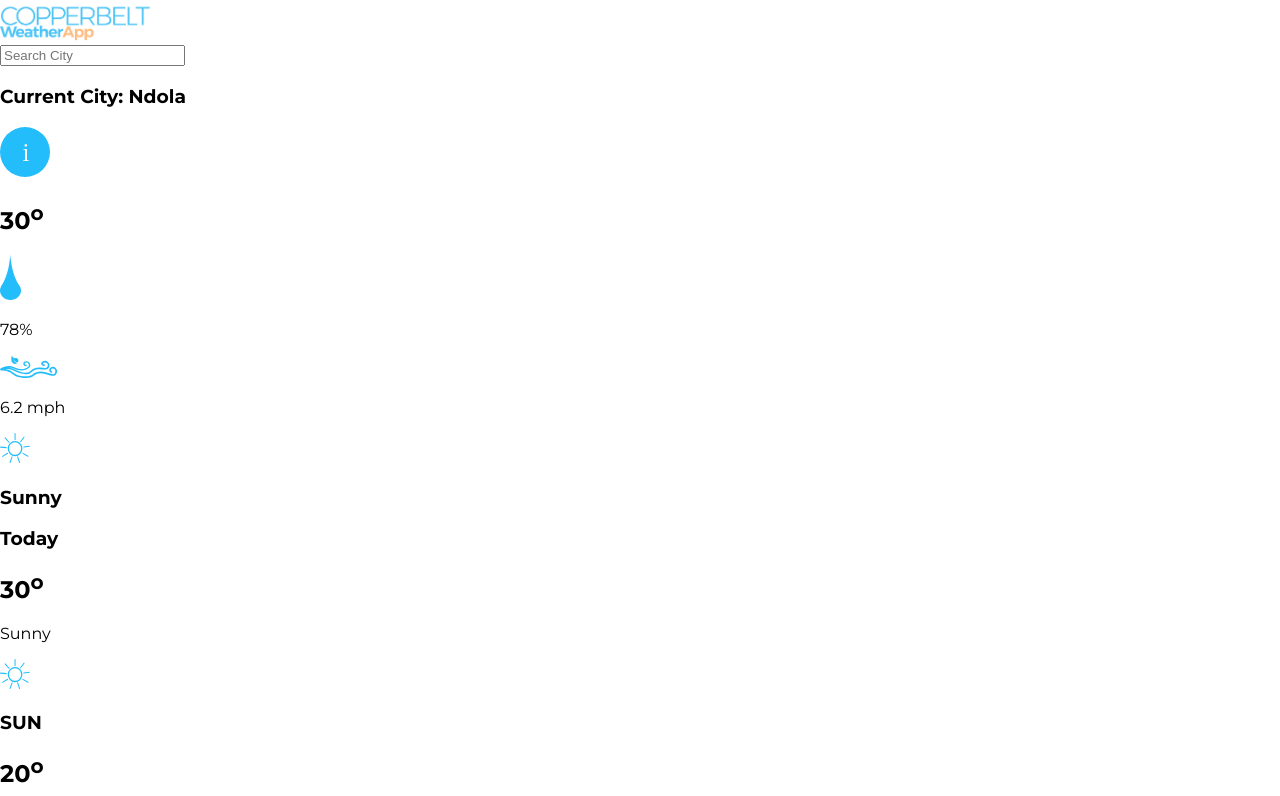
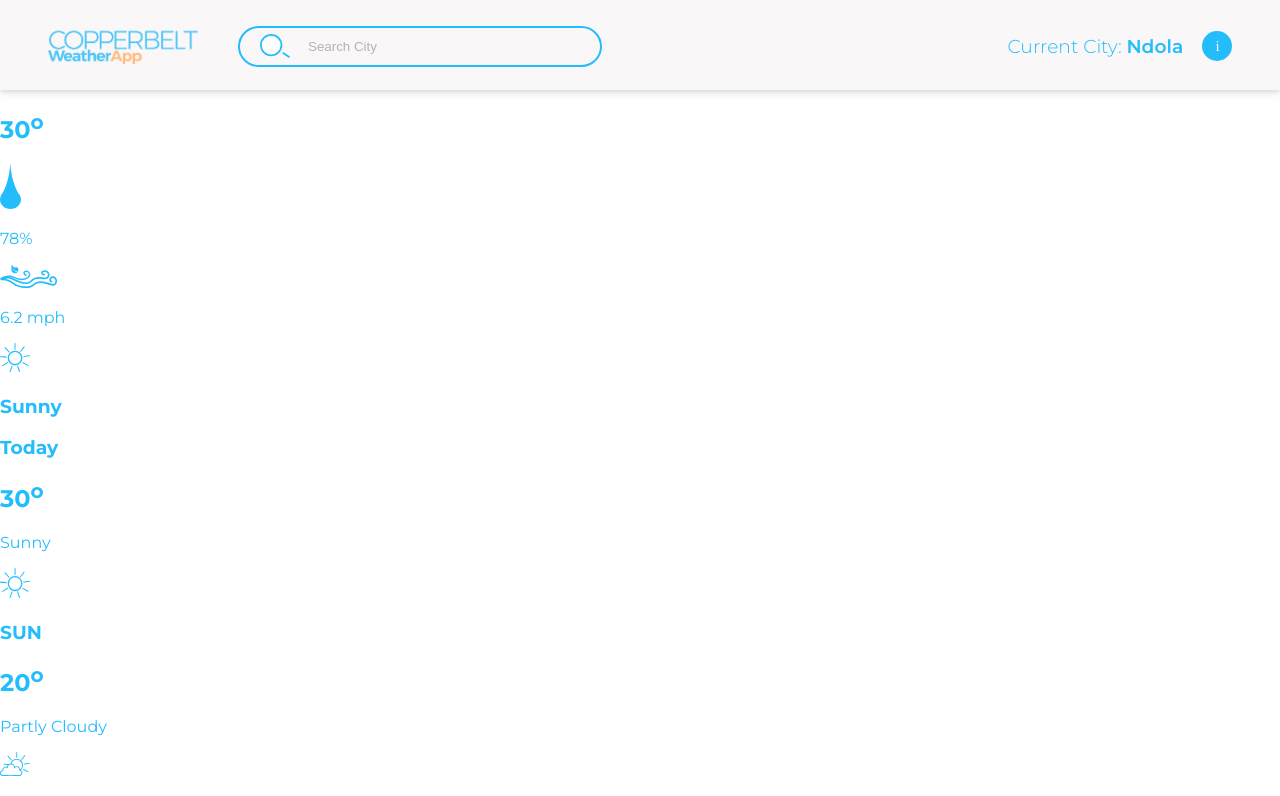
Before and after one commit to Ms-Mwenge/CB_weather_app, a plain HTML site: page index.html in a window 1280 px wide. Shown: the top 796 px of the page. Drawn offline with Linux system fonts and the light colour scheme.

Commit message:
Navigation styling done

```diff
--- a/css/styles.css
+++ b/css/styles.css
@@ -6,4 +6,93 @@
 body{
     font-family: 'Montserrat', sans-serif;
     margin: 0;
+    color:#23BDFC;
 }
+
+nav{
+
+    display: flex;
+    justify-content: space-between;
+    align-items: center;
+
+    padding-top: 1em;
+    padding-bottom: .85em;
+    padding-left: 3em;
+    padding-right: 3em;
+
+
+    background-color: #F9F7F7;
+    box-shadow: 0 2px 4px rgba(0, 0, 0, 0.08), 0 4px 8px rgba(0, 0, 0, 0.08);
+}
+
+nav div{
+    display: flex;
+    justify-content: space-between;
+    align-items: center;
+}
+
+nav div.logo img.logo{
+    margin-right: 2.5em;
+}
+
+nav div.logo form div.input-group{
+    border: solid 2px #23BDFC;
+    border-radius: 2.5em;
+    padding: .25em;
+    width: 22em;
+
+    justify-content: flex-start;
+
+
+}
+nav div.logo form div.input-group img{
+    margin-left: 1em;
+    margin-right: 1em;
+    margin-top: .15em;
+    margin-bottom: .15em;
+
+    width: 30px;
+
+}
+
+nav div.logo form div.input-group input{
+    margin: 0em;
+    border: none;
+    background: none;
+    width: 75%;
+}
+nav div.logo form div.input-group input::after{
+    margin: 0em;
+    border: none;
+    background: none;
+}
+nav div.logo form div.input-group input:focus{
+    margin: 0em;
+    border: none;
+    background: none;
+    outline: none;
+    box-shadow: none;
+}
+nav div.logo form div.input-group input:active{
+    margin: 0em;
+    border: none;
+    background: none;
+}
+nav div.logo form div.input-group input::placeholder{
+    color: #353535;
+    opacity: 0.35;
+}
+
+
+nav div.c-city h3{
+    font-weight: 300;
+    margin-right: 1em;
+
+}
+nav div.c-city h3 span{
+    font-weight: 600;
+}
+nav div.c-city img{
+    width: 30px;
+    cursor: pointer;
+}
--- a/index.html
+++ b/index.html
@@ -9,19 +9,24 @@
   <body>
     <!-- Navigation -->
     <nav>
-      <div>
-        <img
-          src="assets/images/Logo-plain.png"
-          alt="The main logo"
-          width="150px"
-        />
+      <div class="logo">
+        <a href="#">
+          <img
+            class="logo"
+            src="assets/images/Logo-plain.png"
+            alt="The main logo"
+            width="150px"
+        /></a>
 
         <form action="">
-          <input type="search" placeholder="Search City" />
+          <div class="input-group">
+            <img src="assets/icons/search.svg" alt="search" />
+            <input type="search" placeholder="Search City" />
+          </div>
         </form>
       </div>
 
-      <div>
+      <div class="c-city">
         <h3>Current City: <span id="city">Ndola</span></h3>
         <img src="assets/icons/info.svg" alt="" width="50px" />
       </div>
```
Also changed, not shown: assets/icons/search.svg (added).
